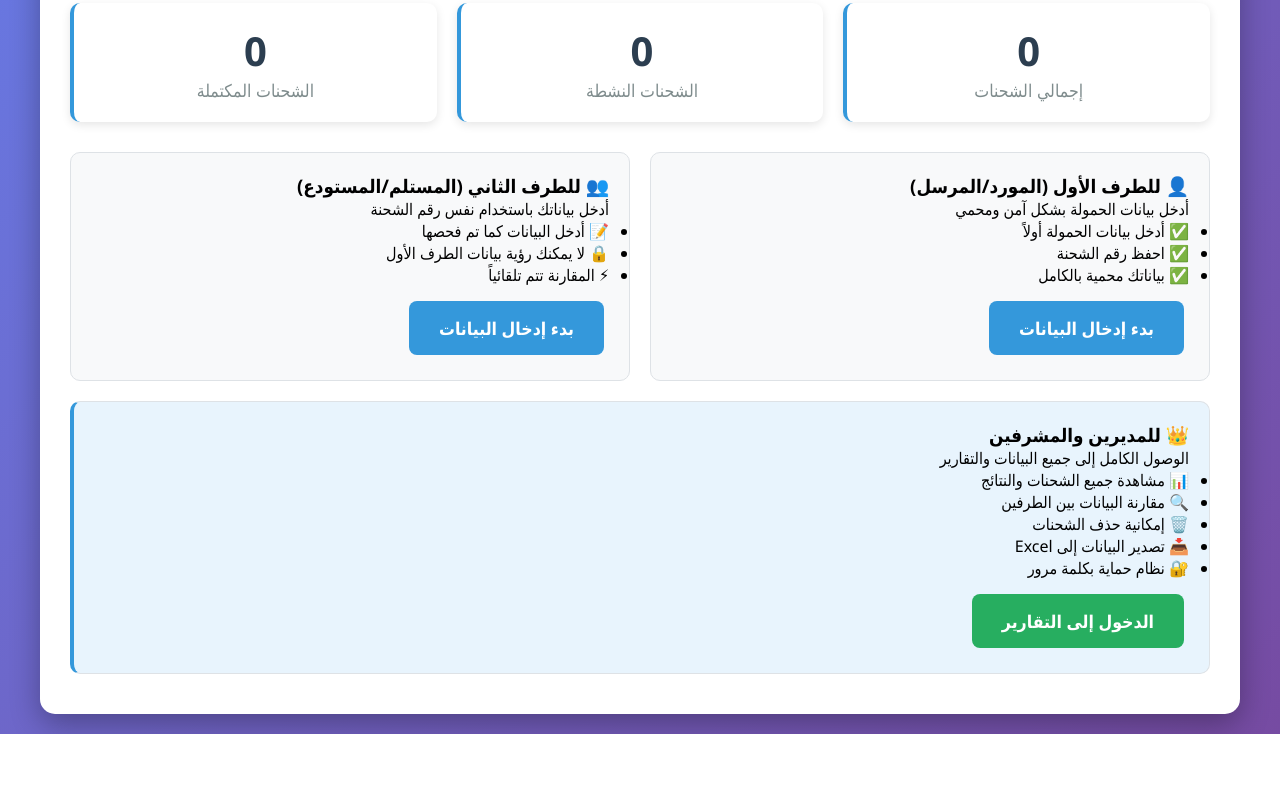
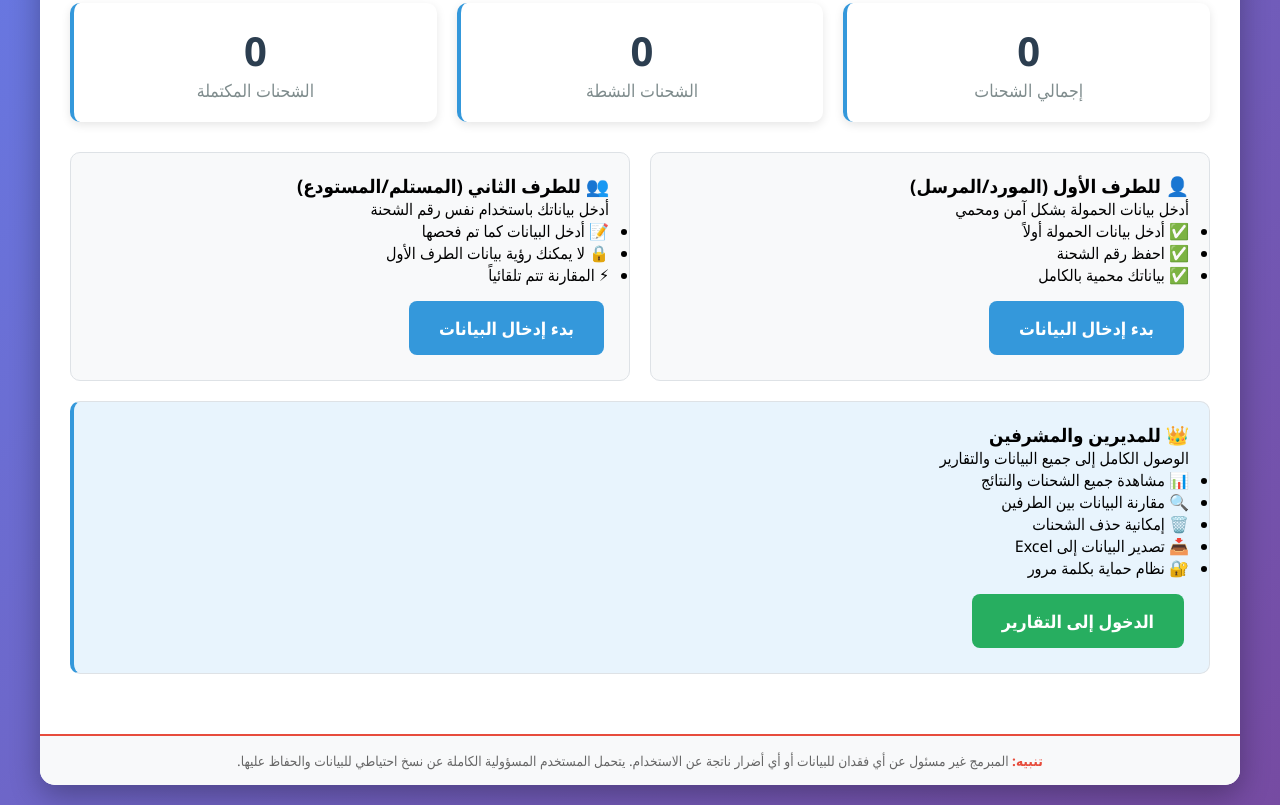
Before and after one commit to abdllaouidjabere-cmyk/Tracking-system, a plain HTML site: page Tracking system/index.html in a window 1280 px wide. Shown: the part 341-1146 px from the top of the page. Before the commit the page ends 1075 px from the top, so only its background shows below. Drawn offline with Linux system fonts and the light colour scheme.

Commit message:
Update index.html

```diff
--- a/Tracking system/index.html
+++ b/Tracking system/index.html
@@ -25,6 +25,7 @@
             border-radius: 15px;
             box-shadow: 0 10px 30px rgba(0,0,0,0.3);
             overflow: hidden;
+            position: relative;
         }
 
         .header {
@@ -287,6 +288,20 @@
             margin: 20px 0;
         }
 
+        .disclaimer {
+            background: #f8f9fa;
+            border-top: 2px solid #e74c3c;
+            padding: 15px;
+            text-align: center;
+            font-size: 0.85em;
+            color: #666;
+            margin-top: 20px;
+        }
+
+        .disclaimer strong {
+            color: #e74c3c;
+        }
+
         @media (max-width: 768px) {
             .nav-tab {
                 flex: 100%;
@@ -543,6 +558,12 @@
                 <button onclick="changePassword()" class="btn btn-warning">🔄 تغيير كلمة المرور</button>
                 <div id="passwordMessage" style="margin-top: 15px;"></div>
             </div>
+        </div>
+
+        <!-- إخلاء المسؤولية -->
+        <div class="disclaimer">
+            <strong>تنبيه:</strong> المبرمج غير مسئول عن أي فقدان للبيانات أو أي أضرار ناتجة عن الاستخدام.
+            يتحمل المستخدم المسؤولية الكاملة عن نسخ احتياطي للبيانات والحفاظ عليها.
         </div>
     </div>
 
```
